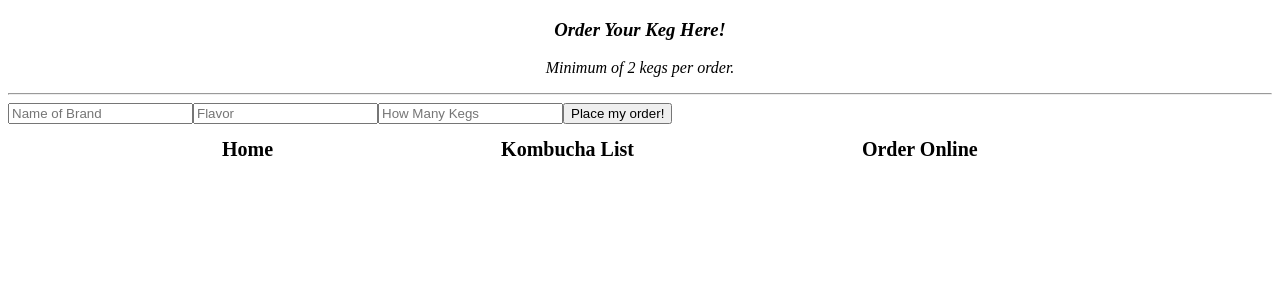
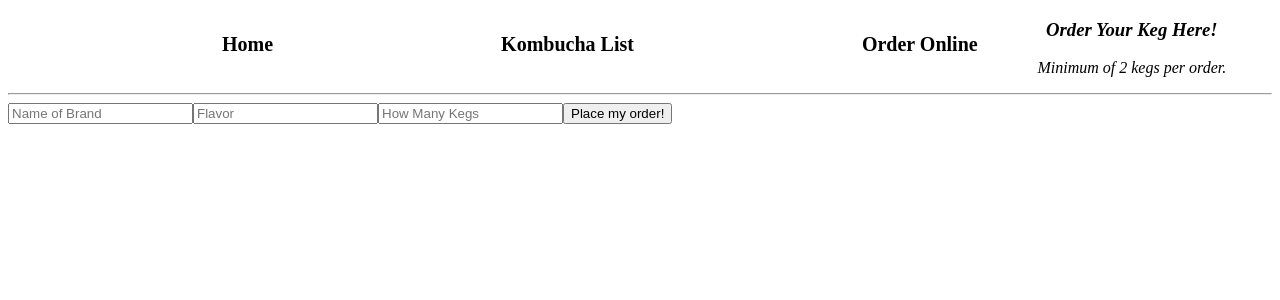
Before and after one commit to akemp7/CodeReview-Week15, a React app: page /#/order in a window 1280 px wide. Shown: the top 300 px of the page. Built offline with nearby package versions, Linux system fonts and the light colour scheme; the HTML template or start-up script is replaced by a standard one.

Commit message:
Re-position navbar

```diff
--- a/src/components/KegList.jsx
+++ b/src/components/KegList.jsx
@@ -43,6 +43,7 @@ function KegList(){
     return(
 
             <div>
+            <Navbar />
                 <h3 style={headerStyle}>Our Current List</h3>
                 <img style={imageStyle} src={kombucha2} />
                 <hr/>
@@ -56,7 +57,7 @@ function KegList(){
                         key={index} />
 
                 )}
-                <Navbar />
+
             </div>
         </div>
 
--- a/src/components/OrderForm.jsx
+++ b/src/components/OrderForm.jsx
@@ -8,6 +8,7 @@ function OrderForm(){
     }
     return(
         <div>
+            <Navbar />
             <h3 style={orderStyle}>Order Your Keg Here!</h3>
             <p style={orderStyle}>Minimum of 2 kegs per order.</p>
             <hr/>
@@ -23,7 +24,7 @@ function OrderForm(){
                     placeholder='How Many Kegs' />
                 <button type="submit" className="btn-btn">Place my order!</button>
             </form>
-            <Navbar />
+
         </div>
     );
 }
```
